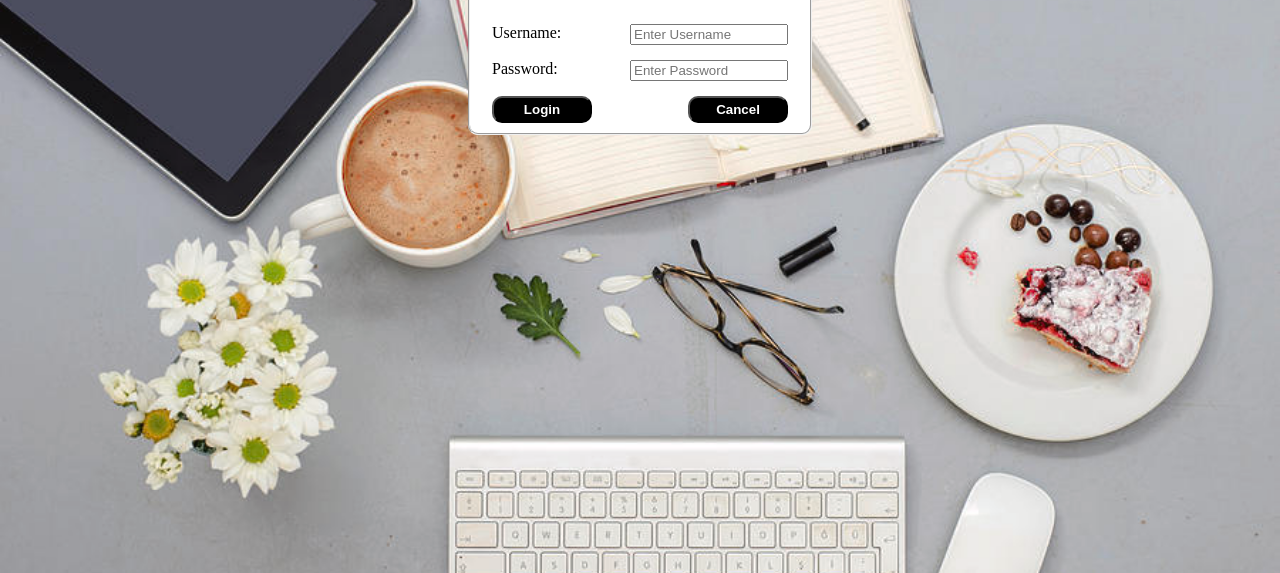
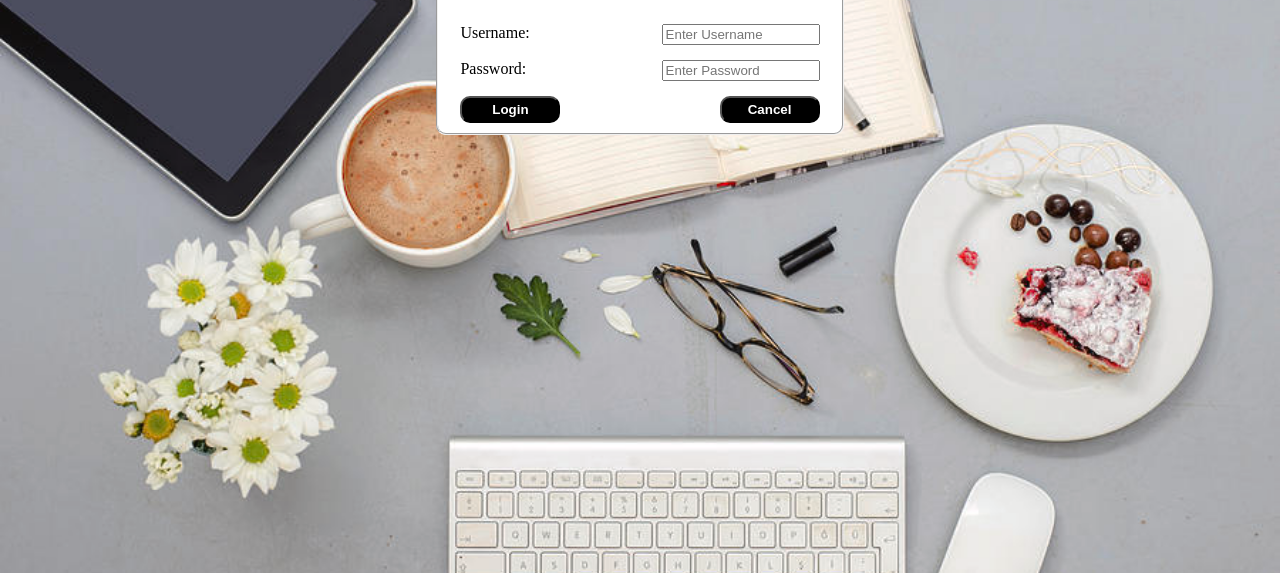
Before and after one commit to abel-h-avalos/myoffice, a plain HTML site: page index.html in a window 1280 px wide. Shown: the part 227-800 px from the top of the page. Drawn offline with Linux system fonts and the light colour scheme.

Commit message:
Update index.html

```diff
--- a/index.html
+++ b/index.html
@@ -22,7 +22,7 @@
   </script>
 </head>
 <body style="background-image: url('background.jpg'); background-size: cover;">
-  <fieldset style="width:25%; margin: 10px auto; border-radius: 10px; margin-top:150px; background-color:white;">
+  <fieldset style="width:30%; margin: 10px auto; border-radius: 10px; margin-top:150px; background-color:white;">
     <legend style="text-align:center">
       <h2 style="font-family:calibri; font-size:30px;">Login Here</h2>
     </legend>
```
